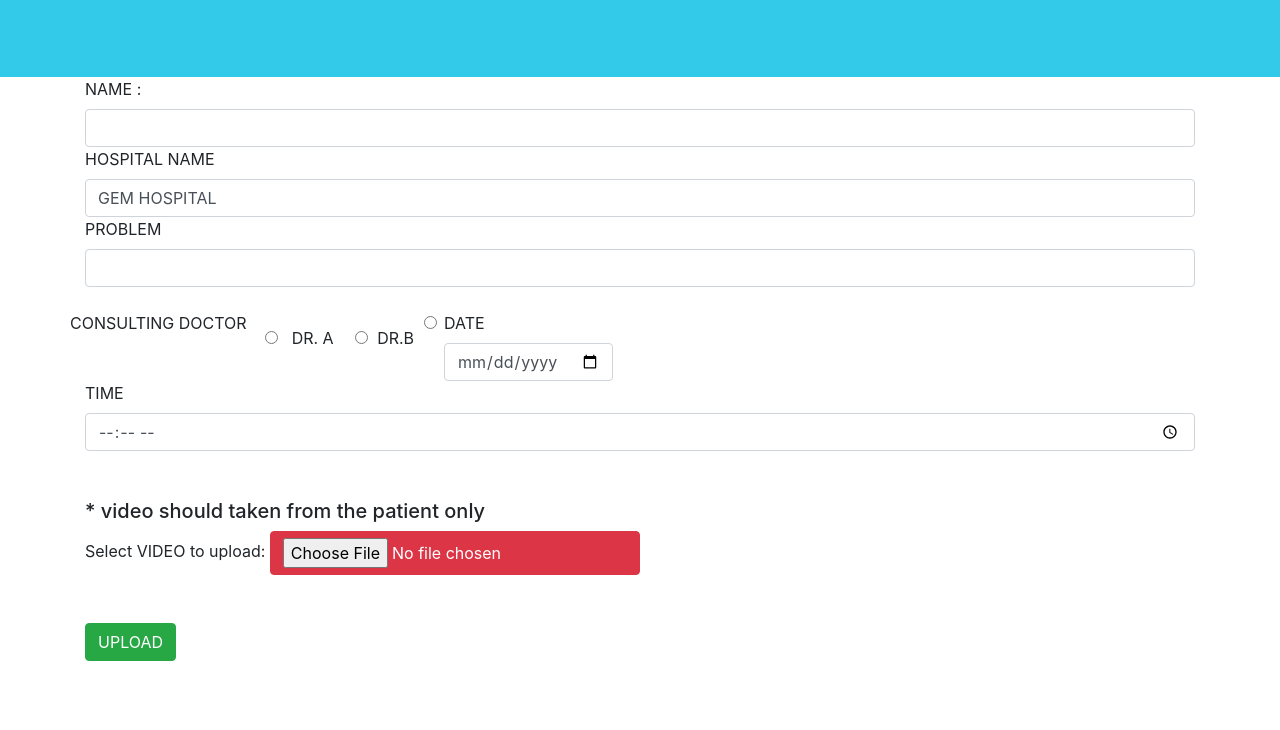
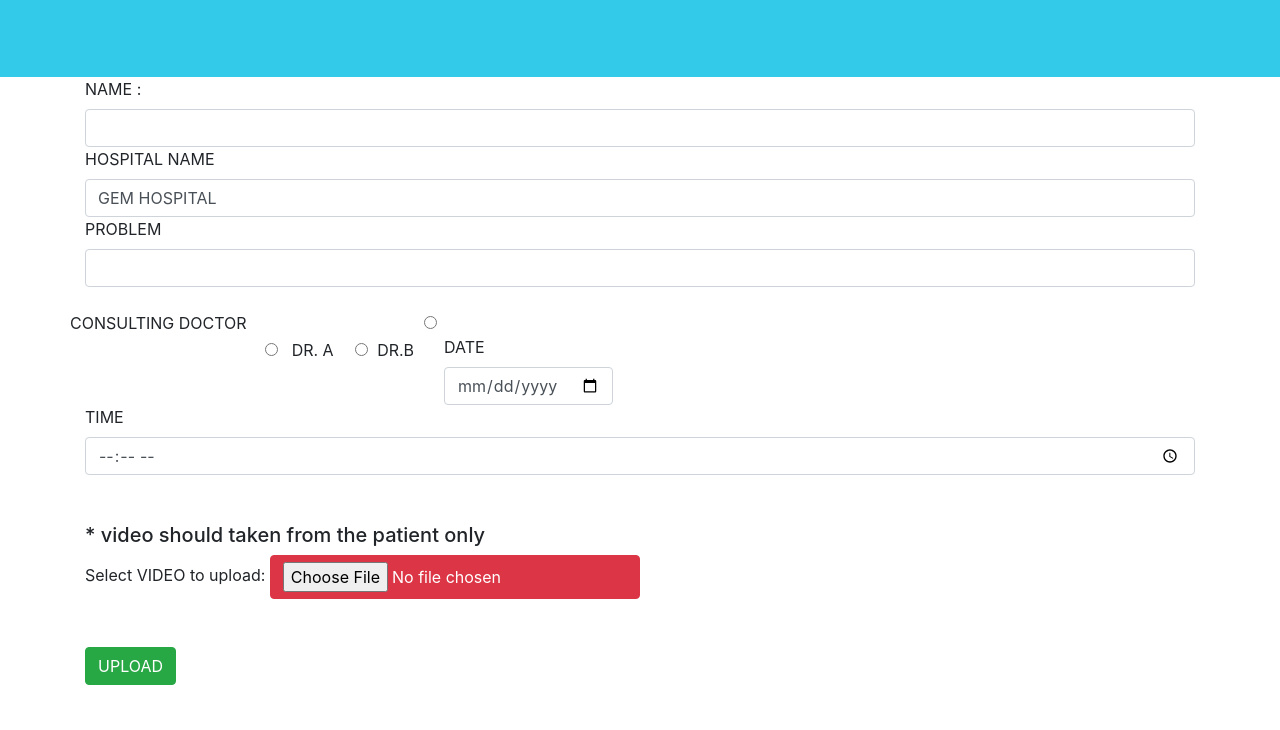
Before and after one commit to rajaraman2612/onlinedoctor_consultancy_web, a plain HTML site: page GEM_HOSPITAL.html in a window 1280 px wide. Shown: the part 51-781 px from the top of the page. Drawn offline with nearby package versions, Linux system fonts and the light colour scheme.

Commit message:
Update GEM_HOSPITAL.html

```diff
--- a/GEM_HOSPITAL.html
+++ b/GEM_HOSPITAL.html
@@ -49,7 +49,7 @@
               <input type="radio" name="optr" value="" class="form-check-input" id="dc2>DR.C  &nbsp  &nbsp
             </label>
           </div>
-          <div class="formgroup">
+          <div class="formgroup"><br>
       <label for="">DATE</label>
       <input type="date" name="" class="form-control" id="date2">
     </div>
```
